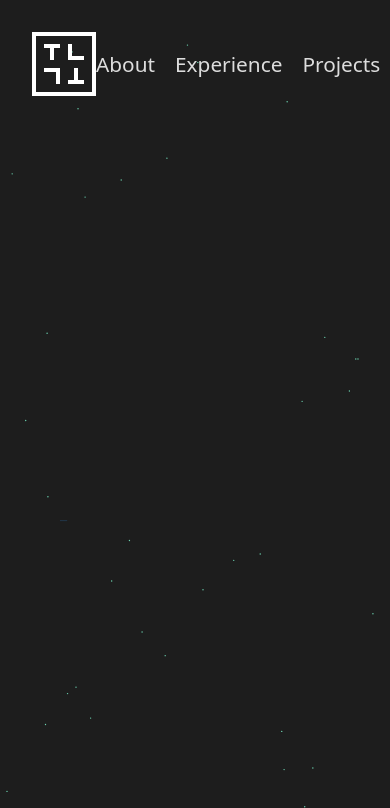
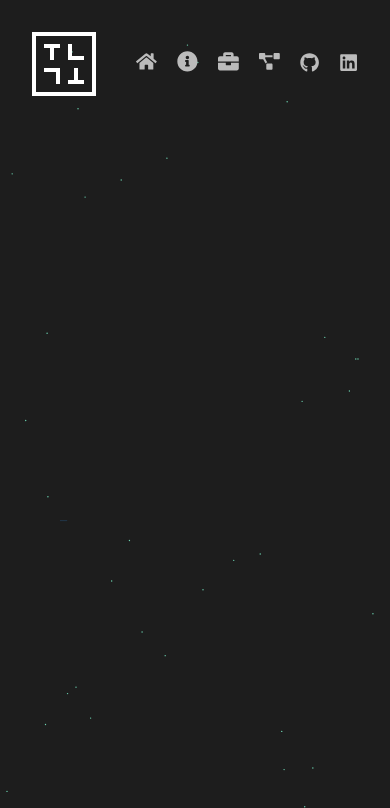
Before and after one commit to t0mmylam/thomaslam.info, a React (Vite) app: page / in a window 390 px wide. Shown: the top 808 px of the page. Built offline with nearby package versions, Linux system fonts and the light colour scheme.

Commit message:
icons in navbar

```diff
--- a/src/components/Navbar/index.css
+++ b/src/components/Navbar/index.css
@@ -10,9 +10,19 @@ header {
     box-sizing: border-box;
 }
 
+.nav-words {
+    display: grid;
+    grid-template-columns: repeat(4, auto);
+    grid-gap: 20px;
+}
+
+.nav-icons {
+    display: none;
+}
+
 .nav {
     display: grid;
-    grid-template-columns: repeat(5, auto);
+    grid-template-columns: repeat(3, auto);
     grid-gap: 20px;
 }
 
@@ -22,7 +32,7 @@ header {
     display: inline-block;
     position: relative;
     text-decoration: none;
-    color: rgb(221, 221, 221);
+    color: #bbb;
     font-weight: 500;
     letter-spacing: 0rem;
 }
@@ -59,3 +69,15 @@ header {
     left: 0;
     background: #7fffd4;
 }
+
+@media (max-width: 570px) {
+    .nav-icons {
+        display: grid;
+        grid-template-columns: repeat(4, auto);
+        grid-gap: 20px;
+    }
+
+    .nav-words {
+        display: none;
+    }
+}
--- a/src/components/Navbar/index.jsx
+++ b/src/components/Navbar/index.jsx
@@ -1,26 +1,64 @@
-import React from 'react'
-import { Link } from 'react-router-dom'
-import { FaGithub, FaLinkedin } from 'react-icons/fa'
-import Logo from '../Logo'
-import './index.css'
+import React from "react";
+import { Link } from "react-router-dom";
+import {
+  FaGithub,
+  FaLinkedin,
+  FaHome,
+  FaInfoCircle,
+  FaBriefcase,
+  FaProjectDiagram,
+} from "react-icons/fa";
+import Logo from "../Logo";
+import "./index.css";
 
 function Navbar() {
   return (
     <header>
       <Logo />
-			<div className='nav'>
-				<Link className='nav-links underline-hover-effect' to="/experience">About</Link>
-				<Link className='nav-links underline-hover-effect' to="/experience">Experience</Link>
-				<Link className='nav-links underline-hover-effect' to="/projects">Projects</Link>
-				<a className='icons underline-hover-effect nav-links' href="https://github.com/t0mmylam/">
+      <div className="nav">
+        <div className="nav-words">
+          <Link className="nav-links underline-hover-effect" to="/">
+            Home
+          </Link>
+          <Link className="nav-links underline-hover-effect" to="/about">
+            About
+          </Link>
+          <Link className="nav-links underline-hover-effect" to="/experience">
+            Experience
+          </Link>
+          <Link className="nav-links underline-hover-effect" to="/projects">
+            Projects
+          </Link>
+        </div>
+        <div className="nav-icons">
+          <Link className="nav-links underline-hover-effect" to="/">
+            <FaHome />
+          </Link>
+          <Link className="nav-links underline-hover-effect" to="/">
+            <FaInfoCircle />
+          </Link>
+          <Link className="nav-links underline-hover-effect" to="/">
+            <FaBriefcase />
+          </Link>
+          <Link className="nav-links underline-hover-effect" to="/">
+            <FaProjectDiagram />
+          </Link>
+        </div>
+        <a
+          className="icons underline-hover-effect nav-links"
+          href="https://github.com/t0mmylam/"
+        >
           <FaGithub />
         </a>
-				<a className='icons underline-hover-effect nav-links' href="https://linkedin.com/in/thslam/">
+        <a
+          className="icons underline-hover-effect nav-links"
+          href="https://linkedin.com/in/thslam/"
+        >
           <FaLinkedin />
         </a>
       </div>
     </header>
-	)
+  );
 }
 
-export default Navbar
+export default Navbar;
```
Lines whose indentation alone changed are shown as unchanged.
